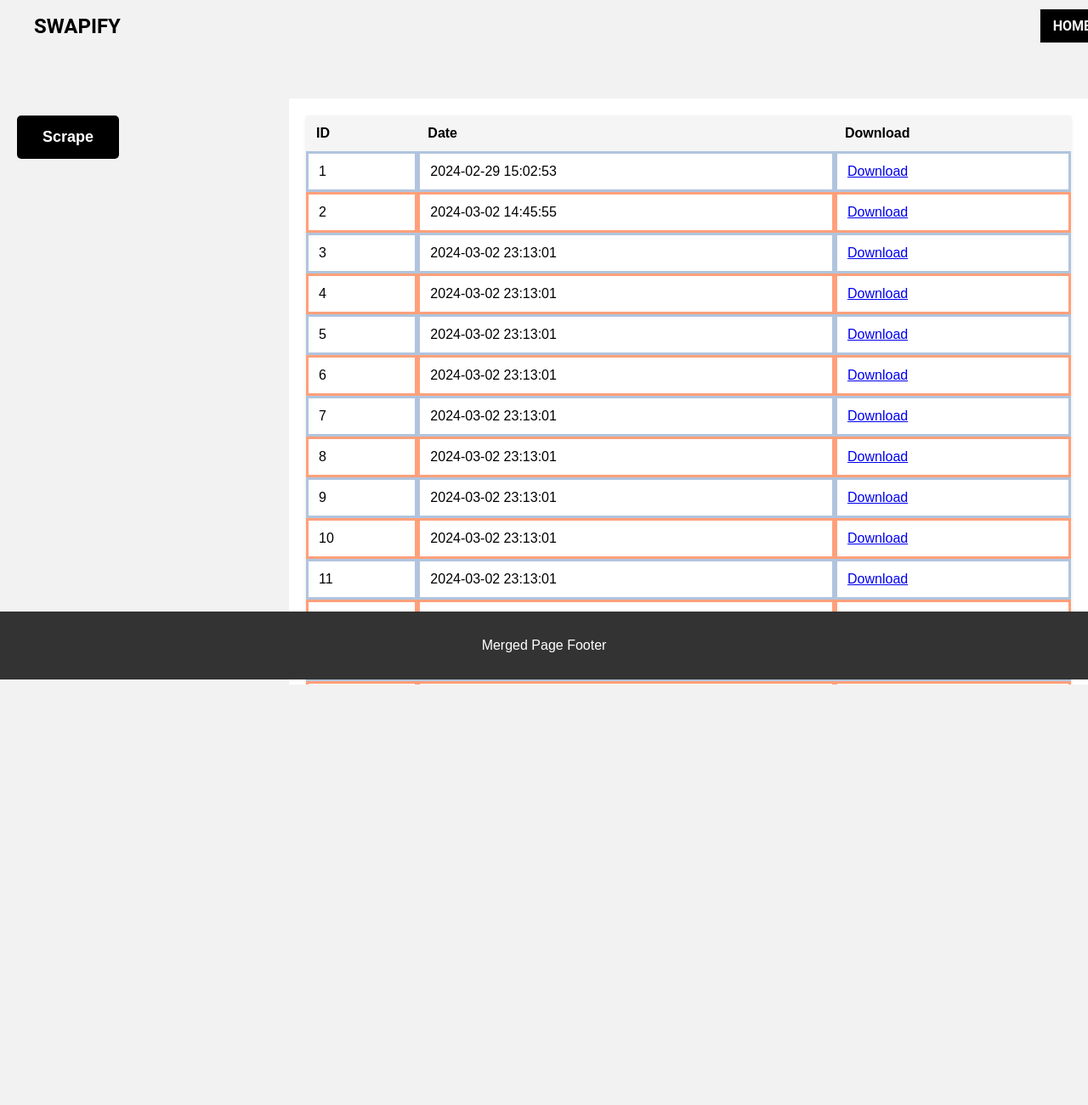
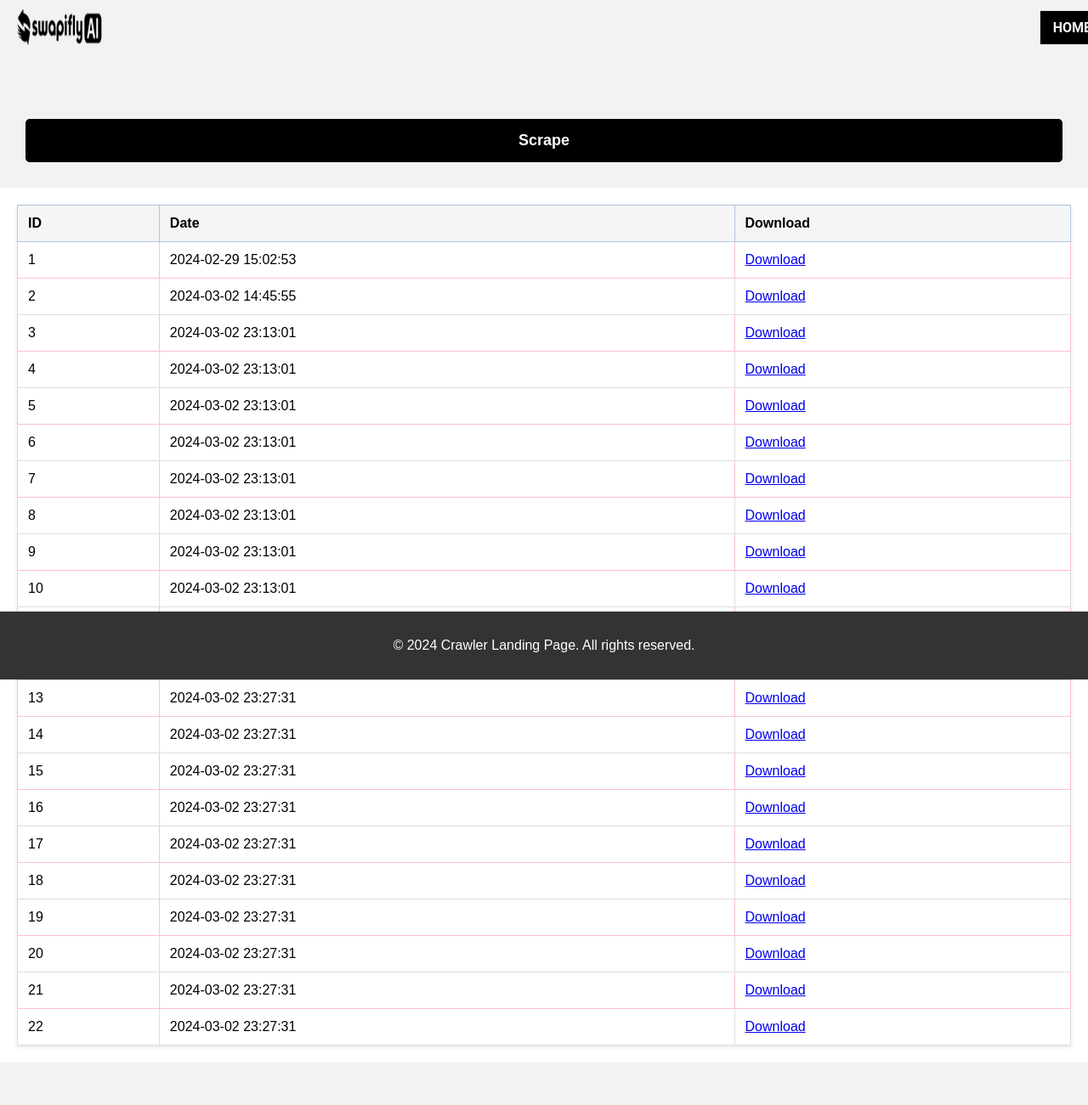
Before and after one commit to codeironside/crawler-flask, a Flask app: page /results/ in a window 1280 px wide. Shown: the whole page at 85% size. Before the commit the page ends 806 px from the top, so only its background shows below. Run offline with Flask 3, Linux system fonts and the light colour scheme.

Commit message:
fixed resposiveness ad logo

```diff
--- a/templates/results.html
+++ b/templates/results.html
@@ -8,14 +8,15 @@
     <meta name="viewport" content="width=device-width, initial-scale=1">
     <link rel="stylesheet" href="">
     <style>
+      /* General reset and font setup */
       body {
           font-family: Arial, sans-serif;
           background-color: #f2f2f2;
           margin: 0;
           padding: 0;
-        overflow: hidden; /* Prevent scrolling */
       }
 
+      /* Header styling */
       header {
           background-color: #f2f2f2;
           color: #000;
@@ -32,62 +33,51 @@
           transition: all 0.3s ease;
       }
 
-    header h1 {
+      /* Logo styling */
+      #logo {
           font-family: 'Roboto', sans-serif;
           font-size: 24px;
           font-weight: bold;
           margin: 0;
+          width: 100px;
+          height: 44px;
       }
 
-    #swapi {
+      /* Scraper styling */
+      #scraper {
           font-family: 'Roboto', sans-serif;
           font-size: 24px;
           font-weight: bold;
           margin-left: 20px;
       }
 
-    /* Adjust container to center the button horizontally */
+      /* Container for header buttons */
       header .h2-container {
           display: flex;
           align-items: center;
-      justify-content: center; /* Added this property */
+          justify-content: flex-end;
       }
 
-    /* Remove unnecessary styles from header h2 */
-    /* Adjust container to center the button horizontally with a slight right offset */
-    header .h2-container {
-      display: flex;
-      align-items: center;
-      justify-content: flex-start; /* Changed to flex-start for right alignment */
-      padding-left: 55em; /* Added padding to create rightward space */
-    }
-
-    /* Remove unnecessary styles from header h2 */
-    header h2 {
-      display: none; /* Hide the original h2 element since it's not used anymore */
-    }
-
-    /* Style the anchor tag with similar properties as the previous h2 */
+      /* Styling for header links */
       header .h2-container a {
           background-color: #000;
           color: #f5f5f5;
           padding: 10px 15px;
-      border: 1px solid #ddd; /* Simplified border declaration */
-      text-align: left;
+          border: 1px solid #ddd;
           font-family: 'Roboto', sans-serif;
           font-weight: bold;
           text-transform: uppercase;
           cursor: pointer;
           transition: background-color 0.3s ease;
-      text-decoration: none; /* Remove default underline from links */
+          text-decoration: none;
       }
 
-    /* Hover effect for the anchor tag */
       header .h2-container a:hover {
           background-color: #ddd;
           color: #000;
       }
 
+      /* Footer styling */
       footer {
           background-color: #333;
           color: #fff;
@@ -100,90 +90,86 @@
           z-index: 9999;
       }
 
+      /* Main content container */
       .container {
-        display: flex;
-        justify-content: space-between;
-        margin-top: 100px; /* Adjust margin to leave space for header */
-        overflow-x: hidden; /* Prevent horizontal scrolling */
-        padding-top: 1em;
+          padding-top: 100px;
+          padding-bottom: 50px;
       }
 
+      /* Scraper panel styling */
       .scrape-panel {
-      width: 25%; /* Adjust width as needed */
-      height: 100vh; /* Take full height of viewport */
-      background-color: #f2f2f2; /* Background color similar to header */
+          background-color: #f2f2f2;
           padding: 20px;
-      display: flex; /* Use flex display */
-      overflow: hidden; /* Prevent scrolling */
+          margin: 10px;
       }
 
-
+      /* Scrape button styling */
       .scrape-button {
           text-align: center;
-    padding: 15px 30px; /* Increased padding for better readability */
+          padding: 15px 30px;
           background-color: #000;
           border: none;
           border-radius: 5px;
           color: #fff;
-    /* Increased font size for better readability */
           font-size: 18px;
           font-weight: bold;
           cursor: pointer;
           transition: background-color 0.3s ease;
+          width: 100%; /* Make button full width */
+          margin-top: 10px; /* Add spacing */
       }
 
       .scrape-button:hover {
           background-color: #444;
       }
 
+      /* Table container styling */
       .table-container {
-    width: 75%; /* Adjust width as needed */
-    max-height: calc(100vh - 150px); /* Adjust based on your header and footer height */
           background-color: #fff;
           padding: 20px;
-    overflow-y: auto; /* Enable vertical scrolling */
+          overflow-x: auto; /* Allow horizontal scrolling on smaller screens */
       }
 
+      /* Table styling */
       table {
           width: 100%;
-    border-collapse: separate; /* Separate border model for individual borders */
-    border-spacing: 0; /* No spacing between cells */
-    box-shadow: 0 2px 4px rgba(0, 0, 0, 0.1); /* Add light grey box shadow */
+          border-collapse: collapse;
+          box-shadow: 0 2px 4px rgba(0, 0, 0, 0.1);
       }
 
-th {
-    font-weight: bold; /* Make table headers bold */
-}
-
-th,
-td {
-    padding: 12px; /* Increased padding for better spacing */
+      th, td {
+          padding: 12px;
           text-align: left;
       }
 
       th {
-    background-color: #f5f5f5; /* Lighter shade of grey for header background */
-    border: 3px #ffa07a ;
+          background-color: #f5f5f5;
+          border: 1.5px solid #b0c4de;
       }
 
-/* Alternate border colors for even and odd rows */
       tr:nth-child(even) td {
-    border: 3px solid #ffa07a; /* Even row border color (Light Salmon) */
+          border: 1.5px solid #ddd;
       }
 
       tr:nth-child(odd) td {
-    border: 3px solid #b0c4de; /* Odd row border color (Light Steel Blue) */
+          border: 1.5px solid #ffc0cb;
       }
 
       tr:hover {
-    background-color: #d3d3d3; /* Hover background color (Light Grey) */
+          background-color: #d3d3d3;
       }
 
     </style>
 </head>
 <body>
+    <!-- HTML code -->
     <header>
-    <h1 id="swapi">SWAPIFY</h1>
+      <!-- Use an img tag with an alt attribute instead of an h1 tag -->
+      <img
+        src="{{ url_for('static', filename='swapi.png') }}"
+        alt="SWAPIFY"
+        id="logo"
+      />
       <div class="h2-container">
         <a href="{{ url_for('home') }}" id="scraper-label">Home</a>
       </div>
@@ -217,7 +203,8 @@ tr:hover {
     </div>
 
     <footer>
-        <p>Merged Page Footer</p>
+      <p>© 2024 Crawler Landing Page. All rights reserved.</p>
     </footer>
+
 </body>
 </html>
```
Also changed, not shown: templates/index.html (+73 -82 lines), app.yaml (added), static/swapi.png (added). Lines whose indentation alone changed are shown as unchanged.
